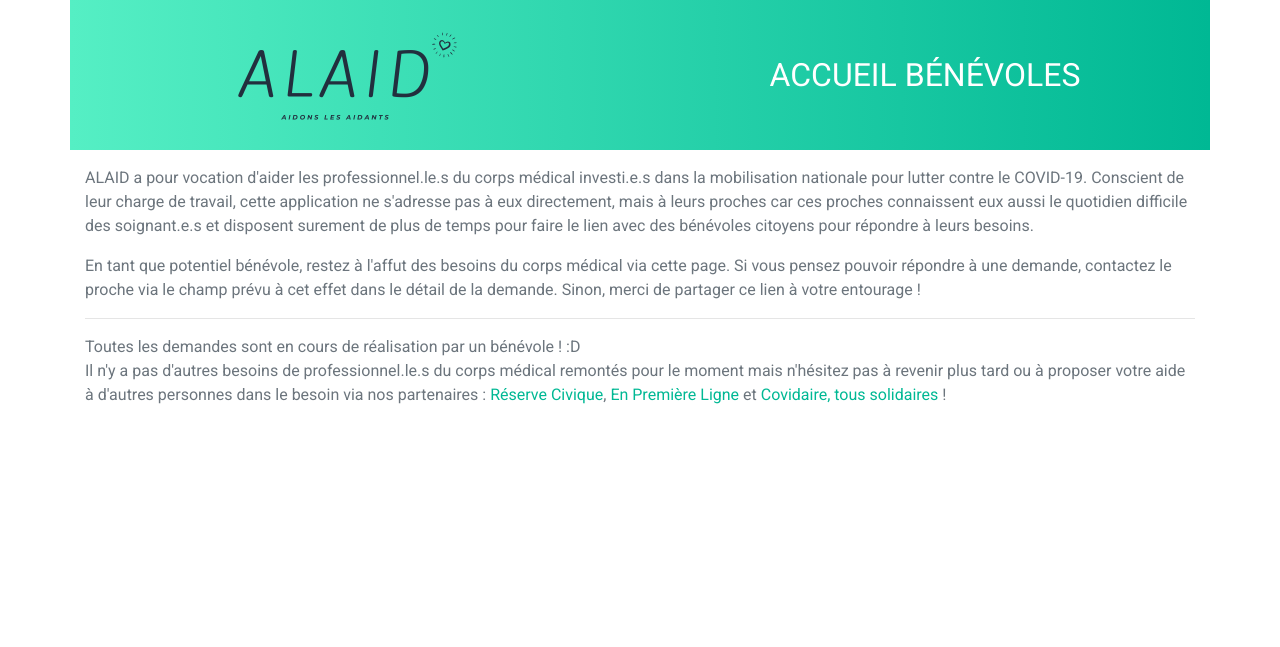
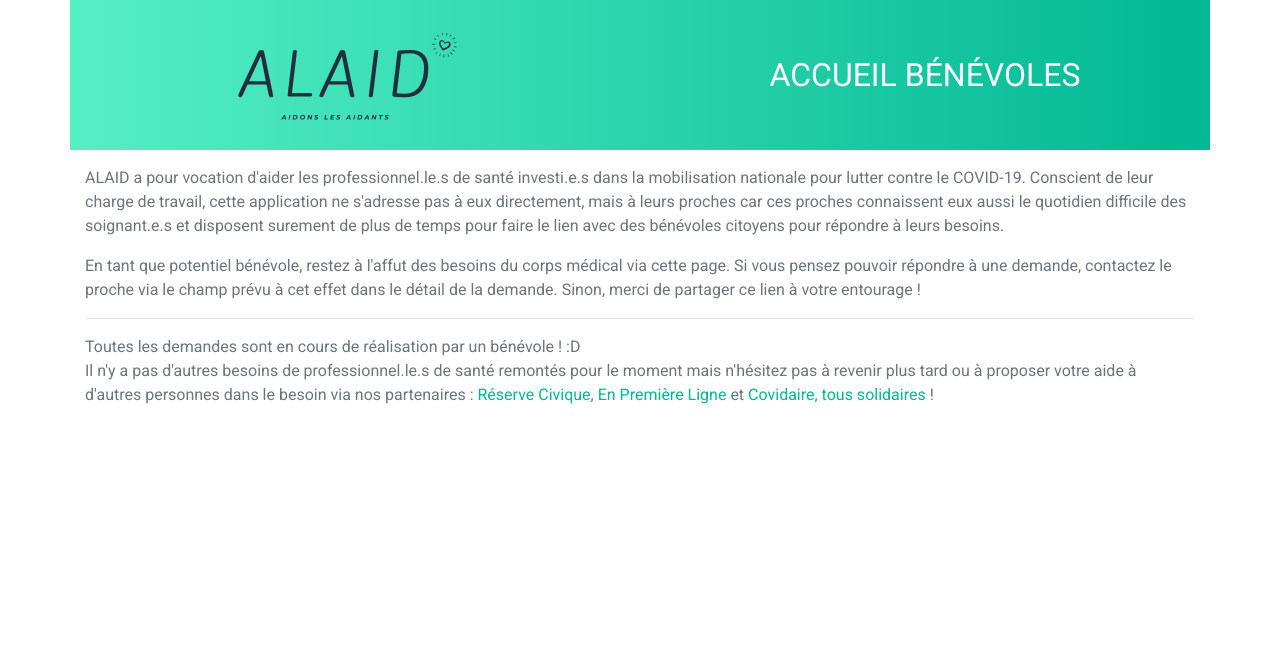
Before and after one commit to hackathoncovid19/aidonslesaidants, a Symfony app: template templates/ticket/list.html.twig in a window 1280 px wide. Shown: the top 647 px of the page. Run offline with Twig, Linux system fonts and the light colour scheme; the template is opened without the code that fills it, so the values that code supplies are empty; some libraries are stand-ins or nearby versions.

Commit message:
fa icones + maj professionnels de santé

```diff
--- a/templates/ticket/list.html.twig
+++ b/templates/ticket/list.html.twig
@@ -11,7 +11,7 @@
         {% block preface %}
             <div class="mt-3 mb-2">
                 <p>
-                    ALAID a pour vocation d'aider les professionnel.le.s du corps médical investi.e.s
+                    ALAID a pour vocation d'aider les professionnel.le.s de santé investi.e.s
                     dans la mobilisation nationale pour lutter contre le COVID-19.
                     Conscient de leur charge de travail, cette application ne s'adresse pas à
                     eux directement, mais à leurs proches car ces proches connaissent eux aussi
@@ -31,7 +31,7 @@
         {% endfor %}
 
 	{% if tickets.open is empty and is_granted('ROLE_USER') != true %}
-		<hr class="mt-0"><p>Toutes les demandes sont en cours de réalisation par un bénévole ! :D <br>Il n'y a pas d'autres besoins de professionnel.le.s du corps médical remontés pour le moment mais n'hésitez pas à revenir plus tard ou à proposer votre aide à d'autres personnes dans le besoin via nos partenaires :
+		<hr class="mt-0"><p>Toutes les demandes sont en cours de réalisation par un bénévole ! :D <br>Il n'y a pas d'autres besoins de professionnel.le.s de santé remontés pour le moment mais n'hésitez pas à revenir plus tard ou à proposer votre aide à d'autres personnes dans le besoin via nos partenaires :
         <a target="_blank" rel="noopener noreferrer" href="https://covid19.reserve-civique.gouv.fr/missions">Réserve Civique</a>, <a target="_blank" rel="noopener noreferrer" href="https://enpremiereligne.fr/">En Première Ligne</a> et <a target="_blank" rel="noopener noreferrer" href="https://covidaire.fr/">Covidaire, tous solidaires</a> !</p>
 	{% endif %}
 
--- a/templates/user/login.html.twig
+++ b/templates/user/login.html.twig
@@ -8,7 +8,7 @@
 
 {% block alert %}
 <p class="text-center pt-1 pb-1 mb-0 bg-secondary text-white">
-    /!\ Ce lien ne doit être partagé qu'à des proches de professionnel.le.s du corps médical que vous connaissez personnellement, on compte sur votre bouche à oreilles responsable /!\
+    <i class="fas fa-exclamation-triangle"></i> Ce lien ne doit être partagé qu'à des proches de professionnel.le.s de santé que vous connaissez personnellement, on compte sur votre bouche à oreilles responsable <i class="fas fa-exclamation-triangle"></i>
 </p>
 {% endblock %}
 {% block headForm %}Accueil proches{% endblock %}
@@ -19,7 +19,7 @@
           <div class="modal-dialog mt-5" role="document">
             <div class="modal-content">
               <div class="modal-header">
-                <h5 class="modal-title">/!\ IMPORTANT /!\ - Guide de première utilisation</h5>
+                <h5 class="modal-title mx-auto"><i class="fas fa-info-circle"></i> Guide de première utilisation</h5>
               </div>
               <div class="modal-body embed-responsive embed-responsive-16by9">
                 <iframe src="https://drive.google.com/file/d/1_4vT4XWDuT7YFeNZM-w936xzxNMeviZ1/preview" frameborder="0" allow="accelerometer; autoplay; encrypted-media; gyroscope; picture-in-picture" allowfullscreen></iframe>
@@ -37,7 +37,7 @@
 
         <div class="mt-3">
             <p>
-                ALAID a pour vocation d'aider les professionnel.le.s du corps médical investi.e.s dans la mobilisation nationale pour lutter contre le COVID-19.
+                ALAID a pour vocation d'aider les professionnel.le.s de santé investi.e.s dans la mobilisation nationale pour lutter contre le COVID-19.
                 Conscient de leur charge de travail, cette application ne s'adresse pas à eux directement, mais à vous, leurs proches car vous connaissez vous aussi le quotidien difficile des soignant.e.s et disposez surement de plus de temps pour faire le lien avec des bénévoles citoyens cherchant à répondre à leurs besoins.
             </p>
             <p>
```
